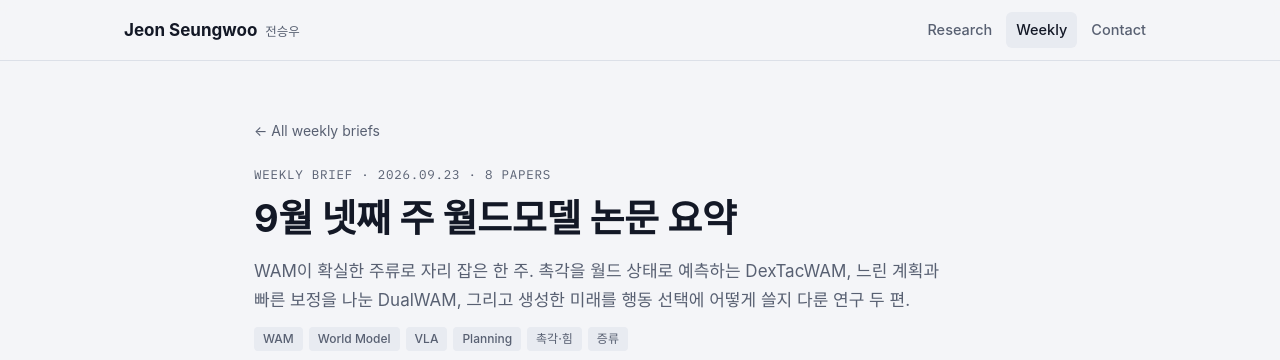
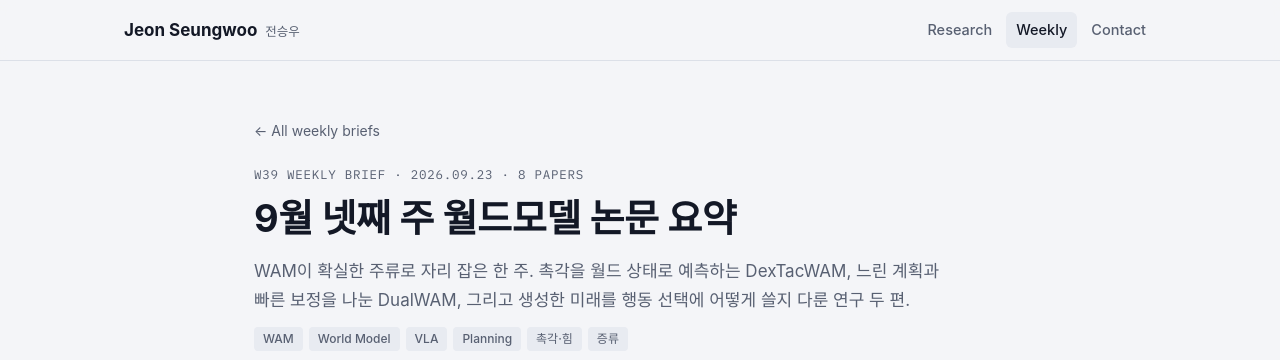
Before and after one commit to Jeonseungwoo1/Jeonseungwoo1.github.io, a Jekyll site: the page built from _posts/2026-09-23-weekly-world-model-brief.md, in a window 1280 px wide and 900 px high. Shown: the top 360 px of the window. Built offline with Jekyll 4.4.1, drawn with Linux system fonts in a browser that asks for light colours; some web fonts are replaced.

Commit message:
Add ISO week label to weekly posts

```diff
--- a/_layouts/post.html
+++ b/_layouts/post.html
@@ -4,7 +4,7 @@ layout: default
 <article class="shell post">
   <a class="back" href="{{ '/weekly/' | relative_url }}">← All weekly briefs</a>
   <header class="post-head">
-    <p class="eyebrow">Weekly Brief · <time datetime="{{ page.date | date_to_xmlschema }}">{{ page.date | date: '%Y.%m.%d' }}</time>{% if page.papers %} · {{ page.papers }} papers{% endif %}</p>
+    <p class="eyebrow"><span class="wk">W{{ page.date | date: '%V' }}</span> Weekly Brief · <time datetime="{{ page.date | date_to_xmlschema }}">{{ page.date | date: '%Y.%m.%d' }}</time>{% if page.papers %} · {{ page.papers }} papers{% endif %}</p>
     <h1>{{ page.title }}</h1>
     {% if page.summary %}<p class="lede">{{ page.summary }}</p>{% endif %}
     {% if page.tags.size > 0 %}<ul class="tags">{% for t in page.tags %}<li>{{ t }}</li>{% endfor %}</ul>{% endif %}
```
